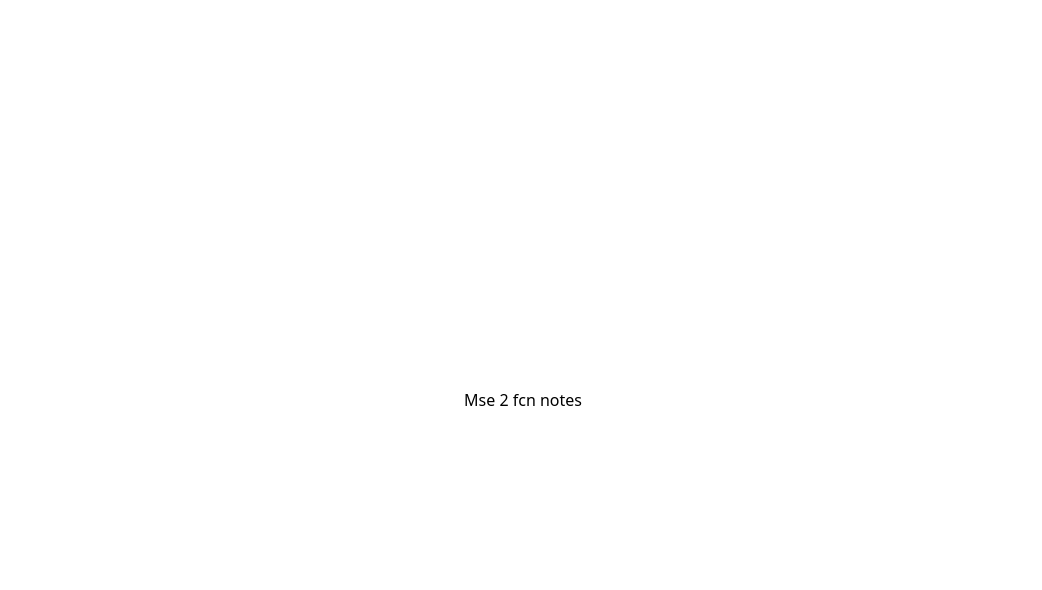
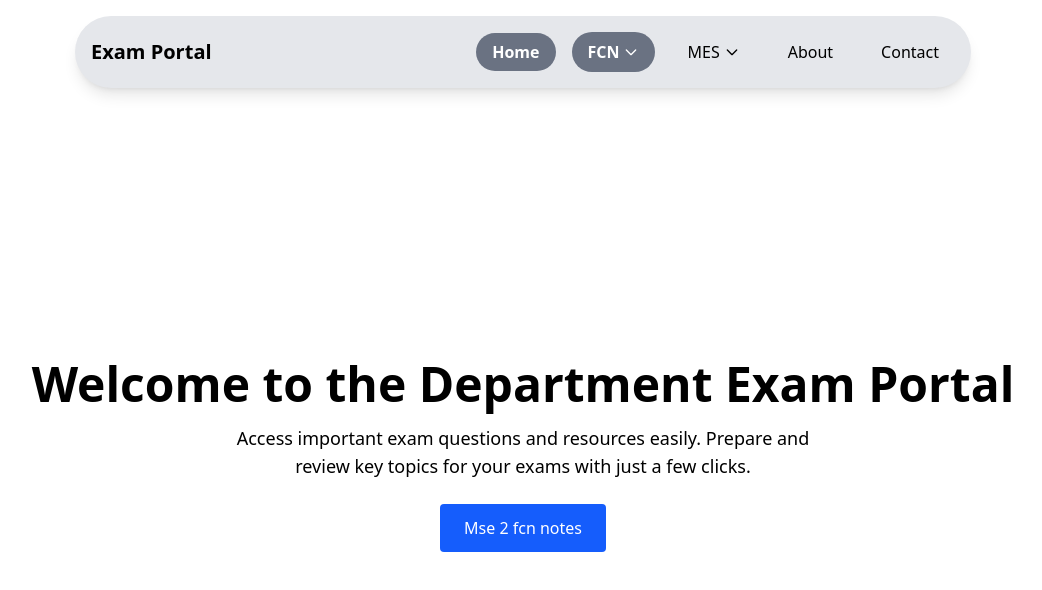
Before and after one commit to NITHINKR06/ImpoortantQuestions, a Next.js app: page / in a window 1280 px wide. Shown: the top 590 px of the page, without its empty margins (117-1159 px from the left). Built offline with nearby package versions, Linux system fonts and the light colour scheme.

Commit message:
Updated the navbar and some other pages

```diff
--- a/src/app/layout.js
+++ b/src/app/layout.js
@@ -1,5 +1,6 @@
 import { Geist, Geist_Mono } from "next/font/google";
 import "./globals.css";
+import Navbar from "@/components/Navbar";
 
 const geistSans = Geist({
   variable: "--font-geist-sans",
@@ -22,6 +23,7 @@ export default function RootLayout({ children }) {
       <body
         className={`${geistSans.variable} ${geistMono.variable} antialiased`}
       >
+        <Navbar/>
         {children}
       </body>
     </html>
--- a/src/app/page.js
+++ b/src/app/page.js
@@ -1,21 +1,22 @@
-// app/page.jsx
 'use client';
 import Link from 'next/link';
-import { useRouter } from 'next/navigation';
 
 export default function HomePage() {
-  const router = useRouter();
-
   return (
-    <div style={{
-      display: 'flex',
-      flexDirection: 'column',
-      gap: '1rem',
-      justifyContent: 'center',
-      alignItems: 'center',
-      height: '100vh'
-    }}>
-      <Link href={'/mse2'}>Mse 2 fcn notes</Link>
-    </div>
+    <>
+      <main className="flex flex-col items-center justify-center h-[calc(100vh-64px)] px-4">
+        <h1 className="text-3xl md:text-5xl font-bold mb-4 text-center">
+          Welcome to the Department Exam Portal
+        </h1>
+        <p className="text-lg mb-6 text-center max-w-xl">
+          Access important exam questions and resources easily. Prepare and review key topics for your exams with just a few clicks.
+        </p>
+        <Link href="/mse2" legacyBehavior>
+          <a className="px-6 py-3 bg-blue-600 text-white rounded hover:bg-blue-700 transition duration-300">
+            Mse 2 fcn notes
+          </a>
+        </Link>
+      </main>
+    </>
   );
 }
--- /dev/null
+++ b/src/components/Navbar.jsx
@@ -0,0 +1,188 @@
+'use client';
+import React, { useState } from 'react';
+import Link from 'next/link';
+import { usePathname } from 'next/navigation';
+
+const Navbar = () => {
+  const [isOpen, setIsOpen] = useState(false);
+  // Track which mobile dropdown is open (by dropdown name) instead of a single boolean.
+  const [mobileOpenDropdown, setMobileOpenDropdown] = useState(null);
+  const closeMenu = () => {
+    setIsOpen(false);
+    setMobileOpenDropdown(null);
+  };
+  const pathname = usePathname();
+
+  // Navigation links; FCN and MES include sub-pages
+  const navLinks = [
+    { name: 'Home', href: '/' },
+    {
+      name: 'FCN',
+      dropdown: [
+        { name: 'Important 1', href: '/' },
+      ],
+    },
+    {
+      name: 'MES',
+      dropdown: [
+        { name: 'Important 1', href: '/mse2/mes' },
+      ],
+    },
+    { name: 'About', href: '/about' },
+    { name: 'Contact', href: '/contact' },
+  ];
+
+  return (
+    <>
+      {/* Mobile Navbar */}
+      <div className="md:hidden">
+        <nav className="bg-gray-500 text-white p-4 relative">
+          <div className="container mx-auto flex justify-between items-center">
+            <Link href="/" legacyBehavior>
+              <a className="text-xl font-semibold">Exam Portal</a>
+            </Link>
+            <div className="md:hidden">
+              <button onClick={() => setIsOpen(true)} className="focus:outline-none">
+                <svg className="h-6 w-6" fill="none" stroke="currentColor" viewBox="0 0 24 24">
+                  <path strokeLinecap="round" strokeLinejoin="round" strokeWidth={2} d="M4 6h16M4 12h16M4 18h16" />
+                </svg>
+              </button>
+            </div>
+          </div>
+          {/* Full-Screen Blurred Overlay with Mobile Dropdown Menu */}
+          {isOpen && (
+            <div className="fixed inset-0 z-50 backdrop-blur-md">
+              <div className="absolute top-10 left-0 right-0 bg-gray-500 bg-opacity-70 p-4 rounded-2xl m-2">
+                <div className="flex justify-end">
+                  <button onClick={closeMenu} className="text-white focus:outline-none">
+                    <svg className="h-6 w-6" fill="none" stroke="currentColor" viewBox="0 0 24 24">
+                      <path strokeLinecap="round" strokeLinejoin="round" strokeWidth={2} d="M6 18L18 6M6 6l12 12" />
+                    </svg>
+                  </button>
+                </div>
+                <div className="flex justify-center">
+                  <h1 className="text-white text-2xl">Important Questions</h1>
+                </div>
+                <ul className="mt-2 space-y-2">
+                  {navLinks.map((link) => (
+                    <li key={link.name}>
+                      {link.dropdown ? (
+                        <>
+                          <button
+                            onClick={() =>
+                              setMobileOpenDropdown(
+                                mobileOpenDropdown === link.name ? null : link.name
+                              )
+                            }
+                            className="w-full text-left block px-4 py-2 hover:bg-gray-700 flex justify-between items-center"
+                          >
+                            <span>{link.name}</span>
+                            <svg className="h-4 w-4" fill="none" stroke="currentColor" viewBox="0 0 24 24">
+                              <path
+                                strokeLinecap="round"
+                                strokeLinejoin="round"
+                                strokeWidth={2}
+                                d={
+                                  mobileOpenDropdown === link.name
+                                    ? 'M5 15l7-7 7 7'
+                                    : 'M19 9l-7 7-7-7'
+                                }
+                              />
+                            </svg>
+                          </button>
+                          {mobileOpenDropdown === link.name && (
+                            <ul className="ml-4 space-y-1">
+                              {link.dropdown.map((item) => (
+                                <li key={item.href}>
+                                  <Link href={item.href} legacyBehavior>
+                                    <a onClick={closeMenu} className="block px-4 py-2 hover:bg-gray-700">
+                                      {item.name}
+                                    </a>
+                                  </Link>
+                                </li>
+                              ))}
+                            </ul>
+                          )}
+                        </>
+                      ) : (
+                        <Link href={link.href} legacyBehavior>
+                          <a onClick={closeMenu} className="block px-4 py-2 hover:bg-gray-700">
+                            {link.name}
+                          </a>
+                        </Link>
+                      )}
+                    </li>
+                  ))}
+                </ul>
+              </div>
+            </div>
+          )}
+        </nav>
+      </div>
+
+      {/* Desktop Navbar */}
+      <div className="hidden md:flex justify-center mt-4">
+        <div className="w-[70%] flex justify-between items-center bg-gray-200 rounded-full p-4 shadow-lg">
+          <Link href="/" legacyBehavior>
+            <a className="text-xl font-semibold text-black">Exam Portal</a>
+          </Link>
+          <ul className="flex space-x-4 items-center">
+            {navLinks.map((link) => (
+              <li key={link.name} className="relative group">
+                {link.dropdown ? (
+                  <>
+                    <button
+                      className={`px-4 py-2 rounded-full transition-colors duration-200 flex items-center ${
+                        link.dropdown.some((item) => pathname === item.href)
+                          ? 'bg-gray-500 text-white font-bold'
+                          : 'hover:bg-gray-700 hover:text-white'
+                      }`}
+                    >
+                      {link.name}
+                      <svg className="ml-1 h-4 w-4" fill="none" stroke="currentColor" viewBox="0 0 24 24">
+                        <path strokeLinecap="round" strokeLinejoin="round" strokeWidth={2} d="M19 9l-7 7-7-7" />
+                      </svg>
+                    </button>
+                    <div className="absolute left-0 mt-2 w-40 rounded-md bg-gray-300 opacity-0 group-hover:opacity-100 transition-opacity duration-200 z-50">
+                      <ul className="py-2">
+                        {link.dropdown.map((item) => (
+                          <li key={item.href}>
+                            <Link href={item.href} legacyBehavior>
+                              <a
+                                className={`block px-4 py-2 transition-colors duration-200 ${
+                                  pathname === item.href
+                                    ? 'bg-gray-500 text-white font-bold'
+                                    : 'hover:bg-gray-700 hover:text-white'
+                                }`}
+                              >
+                                {item.name}
+                              </a>
+                            </Link>
+                          </li>
+                        ))}
+                      </ul>
+                    </div>
+                  </>
+                ) : (
+                  <Link href={link.href} legacyBehavior>
+                    <a
+                      className={`px-4 py-2 rounded-full transition-colors duration-200 ${
+                        pathname === link.href
+                          ? 'bg-gray-500 text-white font-bold'
+                          : 'hover:bg-gray-700 hover:text-white'
+                      }`}
+                    >
+                      {link.name}
+                    </a>
+                  </Link>
+                )}
+              </li>
+            ))}
+          </ul>
+        </div>
+      </div>
+    </>
+  );
+};
+
+export default Navbar;
```
